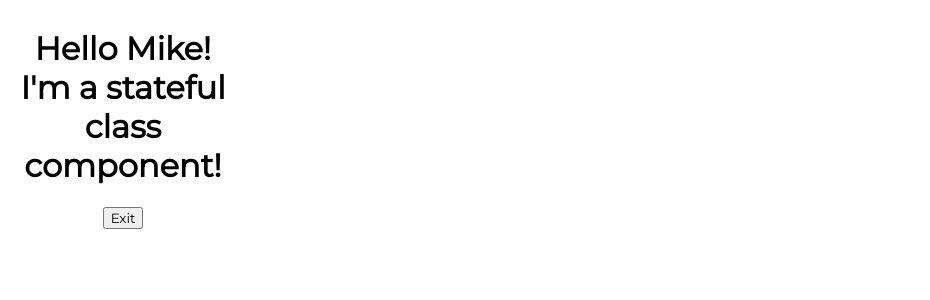
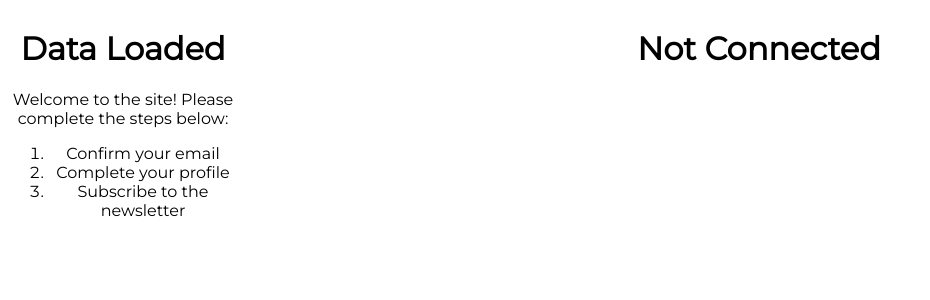
Before and after one commit to patthoege/funtional-component-css-challenge, a React (Create React App) app in the folder my-app/: page / in a window 1280 px wide. Shown: the top 300 px of the page, without its empty margins (0-930 px from the left). Built offline with nearby package versions, Linux system fonts and the light colour scheme.

Commit message:
conditional rendering

```diff
--- a/my-app/src/App.js
+++ b/my-app/src/App.js
@@ -3,22 +3,26 @@
 import EventsFunctional from './components/EventsFunctional';
 
 // import Sidebar from './components/Sidebar';
-import StatefulGreeting from './components/StatefulGreeting';
+// import StatefulGreeting from './components/StatefulGreeting';
 // import StatefulGreetingWithCallback from "./components/StatefulGreetingWithCallback";
 // import StatefulGreetingWithPrevState from './components/StatefulGreetingWithPrevState';
 import NavBarSimple from './components/NavBarSimple';
+import ConditionalRenderingFunctional from './components/ConditionalRenderingFunctional';
+import ConditionalRenderingClass from './components/ConditionalRenderingClass';
 
 function App() {
   return (
     <div className={css.App}>
     {/* Add your components here */}
       {/* <Sidebar /> */}
-      <StatefulGreeting greeting="I'm a stateful class component!" name="Mike"/>
+      {/* <StatefulGreeting greeting="I'm a stateful class component!" name="Mike"/> */}
       {/* <StatefulGreetingWithCallback /> */}
       {/* <StatefulGreetingWithPrevState /> */}
       {/* <NavBarSimple /> */}
       {/* <EventsFunctional /> */}
       {/* <EventClass /> */}
+      <ConditionalRenderingClass />
+      <ConditionalRenderingFunctional connected={false} />
     </div>
   );
 }
--- /dev/null
+++ b/my-app/src/components/ConditionalRenderingClass.js
@@ -0,0 +1,33 @@
+import React, { Component } from 'react'
+
+export class ConditionalRenderingClass extends Component {
+  constructor(props) {
+    super(props)
+
+    this.state = {
+       isLoaded : true,
+       isLoggedIn: true
+    }
+  }
+  render() {
+    return (
+      <div>
+        <h1>{this.state.isLoaded ? 'Data Loaded' : 'Loading...'}</h1>
+        {this.state.isLoggedIn ? (
+          <div>
+            <p>Welcome to the site! Please complete the steps below:</p>
+            <ol>
+              <li>Confirm your email</li>
+              <li>Complete your profile</li>
+              <li>Subscribe to the newsletter</li>
+            </ol>
+          </div>
+        ) : (
+          <p>Please sign in</p>
+        )}
+      </div>
+    )
+  }
+}
+
+export default ConditionalRenderingClass
--- /dev/null
+++ b/my-app/src/components/ConditionalRenderingFunctional.js
@@ -0,0 +1,11 @@
+import React from 'react'
+
+function ConditionalRenderingFunctional(props) {
+  return (
+    <div>
+      <h1>{props.connected ? 'Connected' : 'Not Connected'}</h1>
+    </div>
+  )
+}
+
+export default ConditionalRenderingFunctional
```
